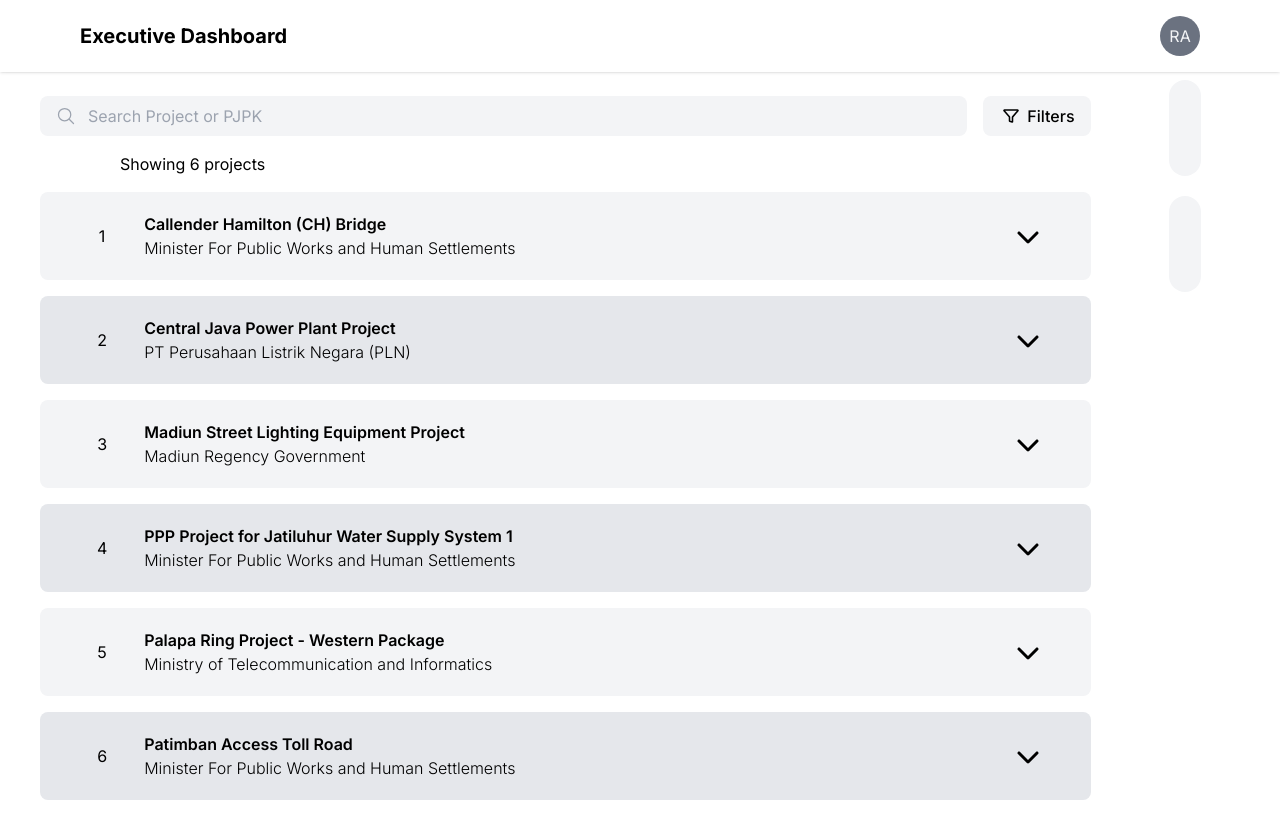
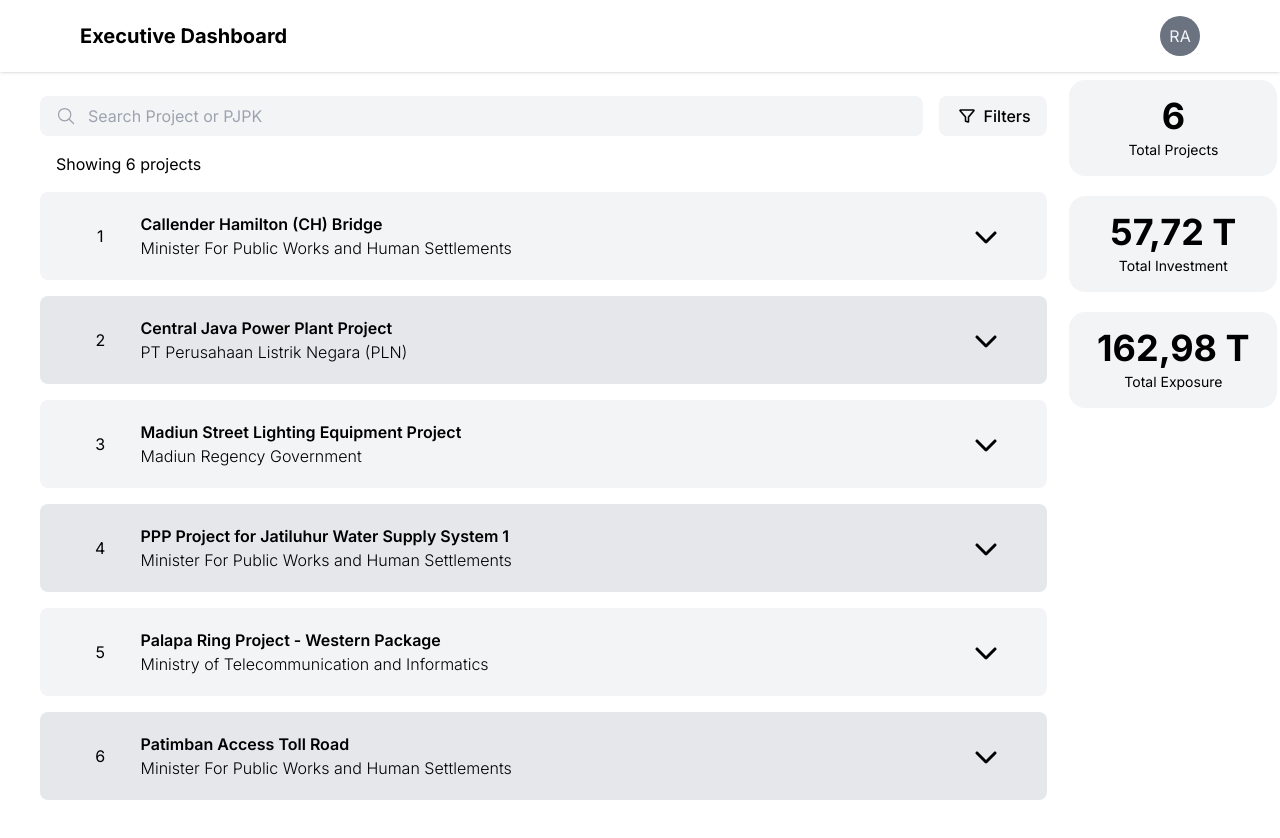
Before and after one commit to Rafyakbar02/project-database, a Next.js app: page /projects in a window 1280 px wide. Shown: the top 838 px of the page. Built offline with nearby package versions, Linux system fonts and the light colour scheme.

Commit message:
Optimized search and filter and added aggregated data to display

```diff
--- a/app/global-components/SVG.jsx
+++ b/app/global-components/SVG.jsx
@@ -1,5 +1,5 @@
 import React from "react";
-import { icons } from "@/constants";
+import { icons } from "../../constants";
 import { motion } from "framer-motion";
 
 function SVG({
--- a/app/projects/[slug]/page.jsx
+++ b/app/projects/[slug]/page.jsx
@@ -1,5 +1,5 @@
 import React from "react";
-import { projects } from "@/constants";
+import { projects } from "../../../constants";
 import Link from "next/link";
 import TextButton from "../../global-components/TextButton";
 
--- a/app/projects/components/ProjectAccordion.jsx
+++ b/app/projects/components/ProjectAccordion.jsx
@@ -4,7 +4,7 @@ import Button from "../../global-components/Button";
 import { motion, AnimatePresence } from "framer-motion";
 import SVG from "../../global-components/SVG";
 import Link from "next/link";
-import { formatToIDR } from "../../../constants";
+import { formattterIDR } from "../../../constants";
 
 const Segment = ({ title, content }) => {
     return (
@@ -77,7 +77,7 @@ const ProjectAccordion = ({
                         <div className={"col-span-5"}>
                             <Segment
                                 title="Total Investment"
-                                content={formatToIDR(totalInvestment)}
+                                content={formattterIDR.format(totalInvestment)}
                             />
                             <Segment
                                 title="Signing Date"
@@ -87,7 +87,7 @@ const ProjectAccordion = ({
                         <div className={"col-span-6 lg:col-span-4"}>
                             <Segment
                                 title="Total Exposure"
-                                content={formatToIDR(totalExposure)}
+                                content={formattterIDR.format(totalExposure)}
                             />
                             <Segment
                                 title="Tanggal Efektif Penjaminan"
--- a/app/projects/components/SearchPanel.jsx
+++ b/app/projects/components/SearchPanel.jsx
@@ -4,7 +4,7 @@ const SearchPanel = ({
     query,
     handleClear,
     handleQuery,
-    handleShowModal,
+    handleShowFiltersModal,
     numOfFilters,
 }) => {
     return (
@@ -56,12 +56,12 @@ const SearchPanel = ({
                 type="text"
                 placeholder="Search Project or PJPK"
                 className="bg-gray-100 hover:bg-gray-200 pr-4 pl-12 py-2 rounded-lg inline-block w-full"
-                onChange={(e) => handleQuery(e)}
+                onInput={handleQuery}
                 value={query}
             />
             <button
                 className="bg-gray-100 hover:bg-gray-200 rounded-lg px-4 py-2 flex gap-1 items-center relative"
-                onClick={handleShowModal}
+                onClick={handleShowFiltersModal}
             >
                 <svg
                     xmlns="http://www.w3.org/2000/svg"
--- a/app/projects/page.jsx
+++ b/app/projects/page.jsx
@@ -1,109 +1,139 @@
 "use client";
 
+import React, { useEffect, useState } from "react";
 import ProjectAccordion from "./components/ProjectAccordion";
 import SearchPanel from "./components/SearchPanel";
 import NotFound from "./components/NotFound";
-import React, { useState } from "react";
-import { projects, product, sector, phase, pjkp, priority } from "@/constants";
 import InfoCard from "../global-components/InfoCard";
 import FiltersModal from "./components/FiltersModal";
-
-const categories = [product, sector, priority, phase, pjkp];
+import {
+    projects,
+    product,
+    sector,
+    phase,
+    pjkp,
+    priority,
+    formattterCompact,
+} from "../../constants";
 
 function Details() {
-    const [query, setQuery] = useState("");
-    const [checkList, setCheckList] = useState(categories);
-    const [showModal, setShowModal] = useState(false);
-    const [filteredProjects, setFilteredProjects] = useState(projects);
+    const [checkList, setCheckList] = useState([
+        product,
+        sector,
+        priority,
+        phase,
+        pjkp,
+    ]);
+
     const [numOfFilters, setNumOfFilters] = useState(0);
 
-    const handleQuery = (e) => {
-        setQuery(e.target.value);
-    };
+    const [searchQuery, setSearchQuery] = useState("");
+    const [showFiltersModal, setShowFiltersModal] = useState(false);
 
-    const handleCheck = (event, categoryIndex, subCategoryIndex) => {
-        checkList[categoryIndex][subCategoryIndex].checked =
-            event.target.checked;
+    const [totalInvestment, setTotalInvestment] = useState(0);
+    const [totalExposure, setTotalExposure] = useState(0);
+    const [filteredProjects, setFilteredProjects] = useState(projects);
+
+    useEffect(() => {
+        filter();
+    }, [searchQuery]);
+
+    const handleCheck = (e, category, subcategory) => {
+        checkList[category][subcategory].checked = e.target.checked;
         setCheckList([...checkList]);
     };
 
     const resetCheckList = () => {
         for (var category of checkList) {
-            for (var subCategory of category) {
-                subCategory.checked = false;
+            for (var subcategory of category) {
+                subcategory.checked = false;
             }
         }
         setCheckList([...checkList]);
     };
 
-    const handleClear = () => {
-        setQuery("");
-    };
-
-    const handleShowModal = () => {
-        setShowModal(true);
-    };
-
-    const showResult = (value) => {
-        const result = filteredProjects.filter(
-            (p) =>
-                p.title.toLowerCase().includes(value.toLowerCase()) ||
-                p.division.toLowerCase().includes(value.toLowerCase())
-        );
-        return result;
-    };
-
-    const submitFilter = () => {
-        var selected = groupSelected();
-        if (selected.length > 0) {
-            const result = projects.filter(
-                (p) =>
-                    selected.includes(p.product) ||
-                    selected.includes(p.sector) ||
-                    selected.includes(p.phase) ||
-                    selected.includes(p.priority) ||
-                    selected.includes(p.division)
-            );
-            setNumOfFilters(selected.length);
-            setFilteredProjects(result);
-        } else {
-            setNumOfFilters(0);
-            setFilteredProjects(projects);
-        }
-    };
-
-    const groupSelected = () => {
+    const findActiveFilters = () => {
         var selected = [];
         for (var category of checkList) {
-            for (var subCategory of category) {
-                if (subCategory.checked) {
-                    selected.push(subCategory.label);
+            for (var subcategory of category) {
+                if (subcategory.checked) {
+                    selected.push(subcategory.label);
                 }
             }
         }
         return selected;
     };
 
+    const filter = () => {
+        var selected = findActiveFilters();
+        var totalInv = 0;
+        var totalExp = 0;
+        const result = projects.filter((p) => {
+            if (
+                (selected.length == 0 ||
+                    selected.includes(p.product) ||
+                    selected.includes(p.sector) ||
+                    selected.includes(p.phase) ||
+                    selected.includes(p.priority) ||
+                    selected.includes(p.division)) &&
+                (searchQuery === "" ||
+                    p.title.toLowerCase().includes(searchQuery.toLowerCase()) ||
+                    p.division
+                        .toLowerCase()
+                        .includes(searchQuery.toLowerCase()))
+            ) {
+                totalInv += p.totalInvestment;
+                totalExp += p.totalExposure;
+                return true;
+            } else {
+                return false;
+            }
+        });
+        setTotalInvestment(totalInv);
+        setTotalExposure(totalExp);
+        setNumOfFilters(selected.length);
+        setFilteredProjects(result);
+    };
+
     return (
-        <div className="flex flex-row">
-            <div className="flex flex-col gap-4 mx-6 md:mx-10 lg:me-0 my-4 mb-20 w-full">
+        <div className="flex flex-row gap-5">
+            <div
+                className={
+                    "flex flex-col gap-4 mx-6 md:mx-10 lg:me-0 my-4 mb-20 w-full"
+                }
+            >
                 <SearchPanel
-                    query={query}
-                    handleClear={handleClear}
-                    handleQuery={handleQuery}
-                    handleShowModal={handleShowModal}
+                    query={searchQuery}
+                    handleClear={() => setSearchQuery("")}
+                    handleQuery={(e) => {
+                        setSearchQuery(e.target.value);
+                    }}
+                    handleShowFiltersModal={() => setShowFiltersModal(true)}
                     numOfFilters={numOfFilters}
                 />
-                {showResult(query).length > 0 ? (
-                    <h5 className="mb-0 md:mx-20 mx-4">{`Showing ${
-                        showResult(query).length
-                    } projects`}</h5>
-                ) : null}
+                <FiltersModal
+                    showModalState={showFiltersModal}
+                    handleClose={() => setShowFiltersModal(false)}
+                    checkList={checkList}
+                    handleCheck={handleCheck}
+                    resetCheckList={resetCheckList}
+                    submitFilter={() => filter()}
+                />
+                {filteredProjects.length > 0 ? (
+                    <h5 className="mb-0 mx-4">
+                        {`Showing ${filteredProjects.length} project${
+                            filteredProjects.length > 1 ? "s" : ""
+                        }`}
+                    </h5>
+                ) : (
+                    <NotFound query={searchQuery} />
+                )}
                 <div className="flex flex-col gap-4">
-                    {showResult(query)
+                    {filteredProjects
                         .sort((a, b) => (a.title > b.title ? 1 : -1))
                         .map((p, i) => (
                             <ProjectAccordion
+                                key={p.id}
                                 i={i + 1}
                                 id={p.id}
                                 title={p.title}
@@ -115,26 +145,30 @@ function Details() {
                             />
                         ))}
                 </div>
-                {showResult(query).length == 0 ? (
-                    <NotFound query={query} />
-                ) : null}
             </div>
             <div
                 className={
                     "hidden lg:flex flex-col items-center w-1/6 gap-5 px-10"
                 }
             >
-                <InfoCard number={5} type={"Total Projects"} />
-                <InfoCard number={5} type={"Total Projects"} />
+                <InfoCard
+                    value={filteredProjects.length}
+                    label={`Total Project${
+                        filteredProjects.length > 1 ? "s" : ""
+                    }`}
+                    className={"w-52"}
+                />
+                <InfoCard
+                    value={formattterCompact.format(totalInvestment)}
+                    label={"Total Investment"}
+                    className={"w-52 text-lg"}
+                />
+                <InfoCard
+                    value={formattterCompact.format(totalExposure)}
+                    label={"Total Exposure"}
+                    className={"w-52"}
+                />
             </div>
-            <FiltersModal
-                showModalState={showModal}
-                handleClose={() => setShowModal(false)}
-                checkList={checkList}
-                handleCheck={handleCheck}
-                resetCheckList={resetCheckList}
-                submitFilter={submitFilter}
-            />
         </div>
     );
 }
--- a/constants/index.js
+++ b/constants/index.js
@@ -1,20 +1,12 @@
-/*
- * Formats a number to IDR currency.
- *
- * Utilizes an Intl.NumberFormat object that is able to format a given number to
- * IDR currency. Numbers will be grouped by the thousands and prefixed with an
- * Rp symbol.
- *
- * @param {number}  num     A number value to be formatted.
- *
- * @return {string} A string representation of the formatted number.
- */
-export const formatToIDR = (num) => {
-    return new Intl.NumberFormat("id-ID", {
-        style: "currency",
-        currency: "IDR",
-    }).format(num);
-};
+export const formattterIDR = new Intl.NumberFormat("id-ID", {
+    style: "currency",
+    currency: "IDR",
+});
+
+export const formattterCompact = new Intl.NumberFormat("id-ID", {
+    notation: "compact",
+    maximumFractionDigits: 2
+});
 
 export const product = [
     {
```
